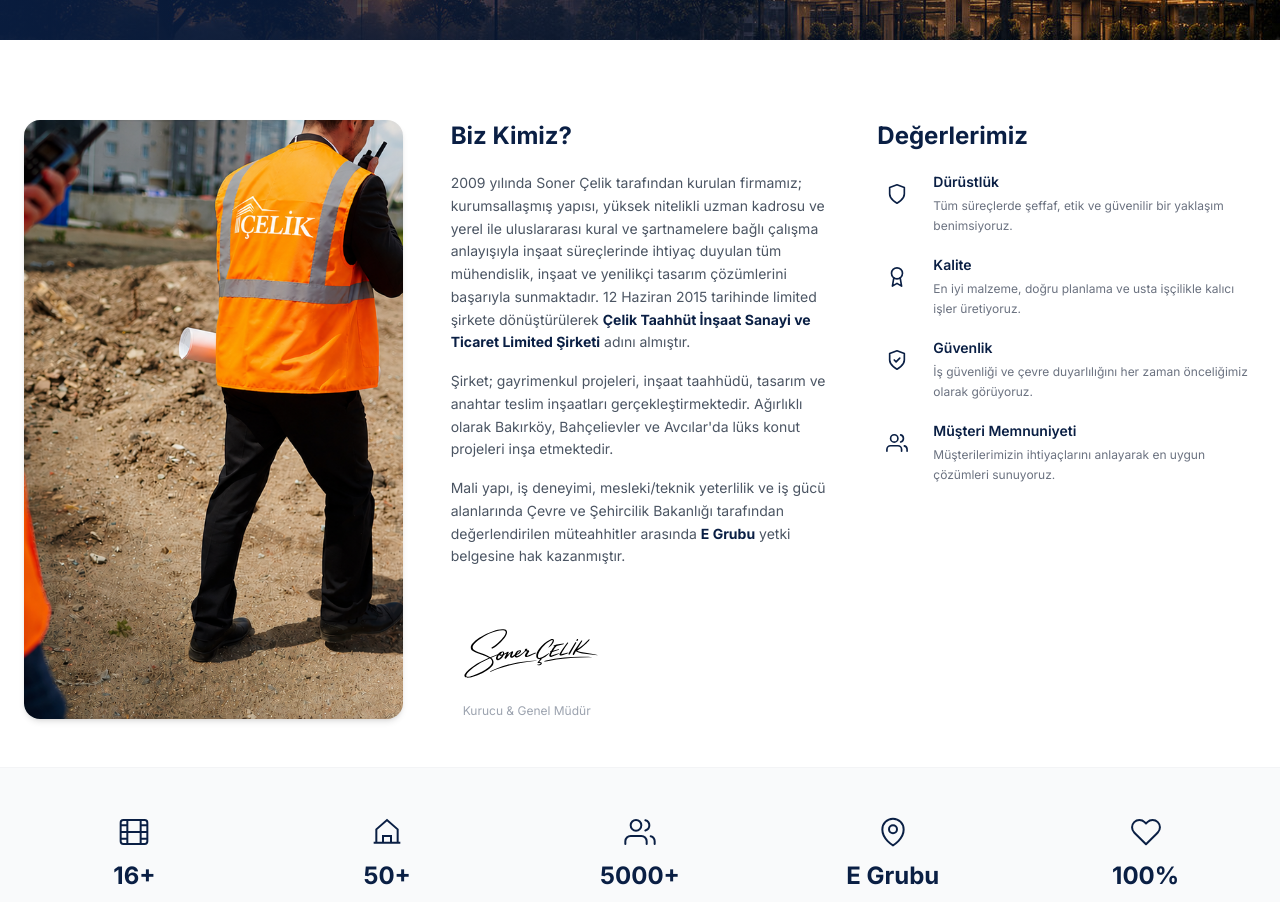
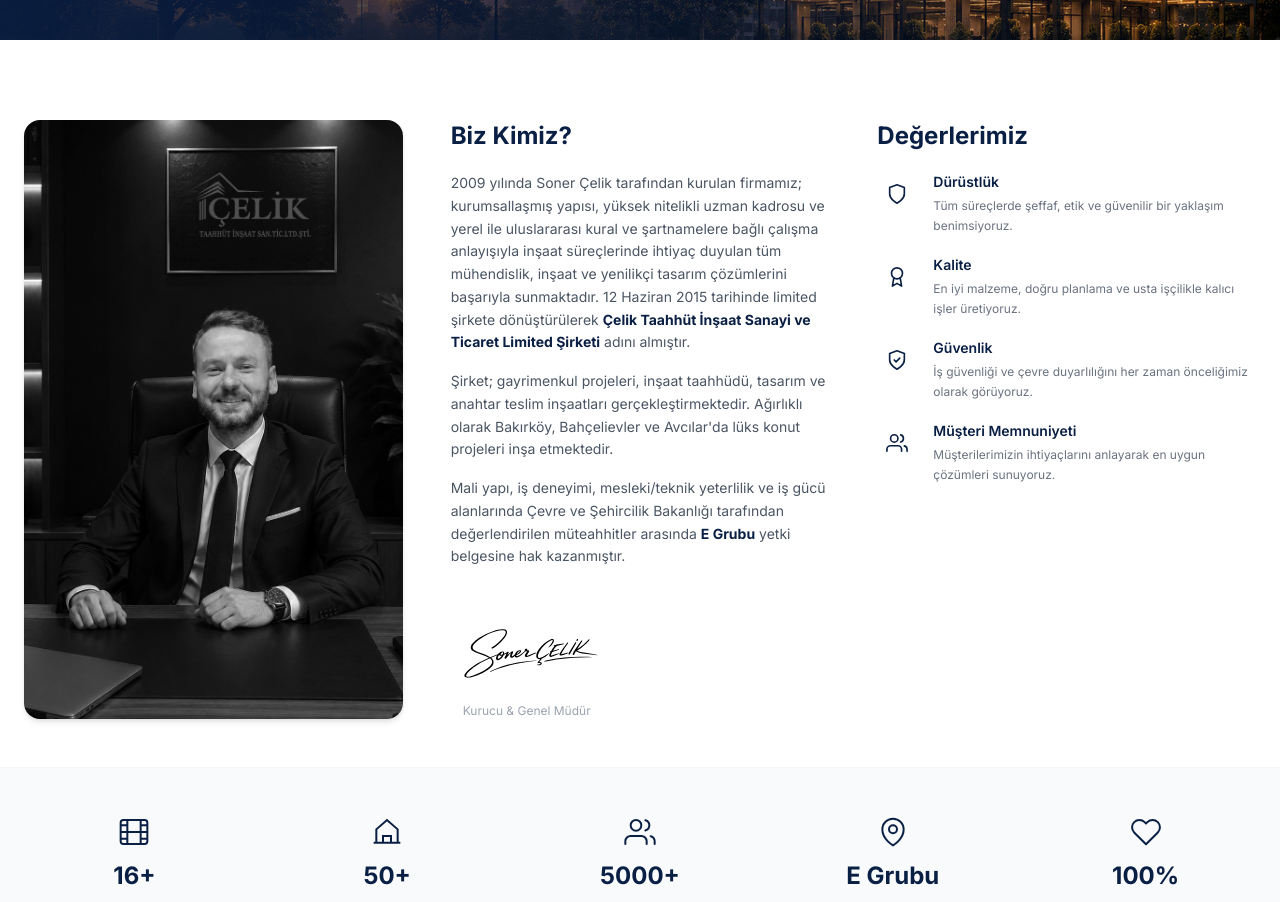
Before and after one commit to dagemre/celik-web, a Next.js app: page /hakkimizda in a window 1280 px wide. Shown: the part 380-1282 px from the top of the page. Built offline with nearby package versions, Linux system fonts and the light colour scheme.

Commit message:
Hakkımızda: sol görsel Soner Çelik fotoğrafıyla değiştirildi

```diff
--- a/app/hakkimizda/page.tsx
+++ b/app/hakkimizda/page.tsx
@@ -31,9 +31,9 @@ export default function HakkimizdaPage() {
             {/* Sol: Fotoğraf */}
             <div className="rounded-2xl overflow-hidden shadow-md h-full min-h-[360px]">
               <img
-                src="/buildin-hakkimizda.png"
-                alt="Çelik İnşaat Şantiyesi"
-                className="w-full h-full object-cover object-center"
+                src="/Soner-hakkimizda.jpg"
+                alt="Soner Çelik"
+                className="w-full h-full object-cover object-top"
                 style={{ minHeight: 360 }}
               />
             </div>
```
Also changed, not shown: public/Soner-hakkimizda.jpg (added), 1 other file (tests, documents, lock files or other folders).
